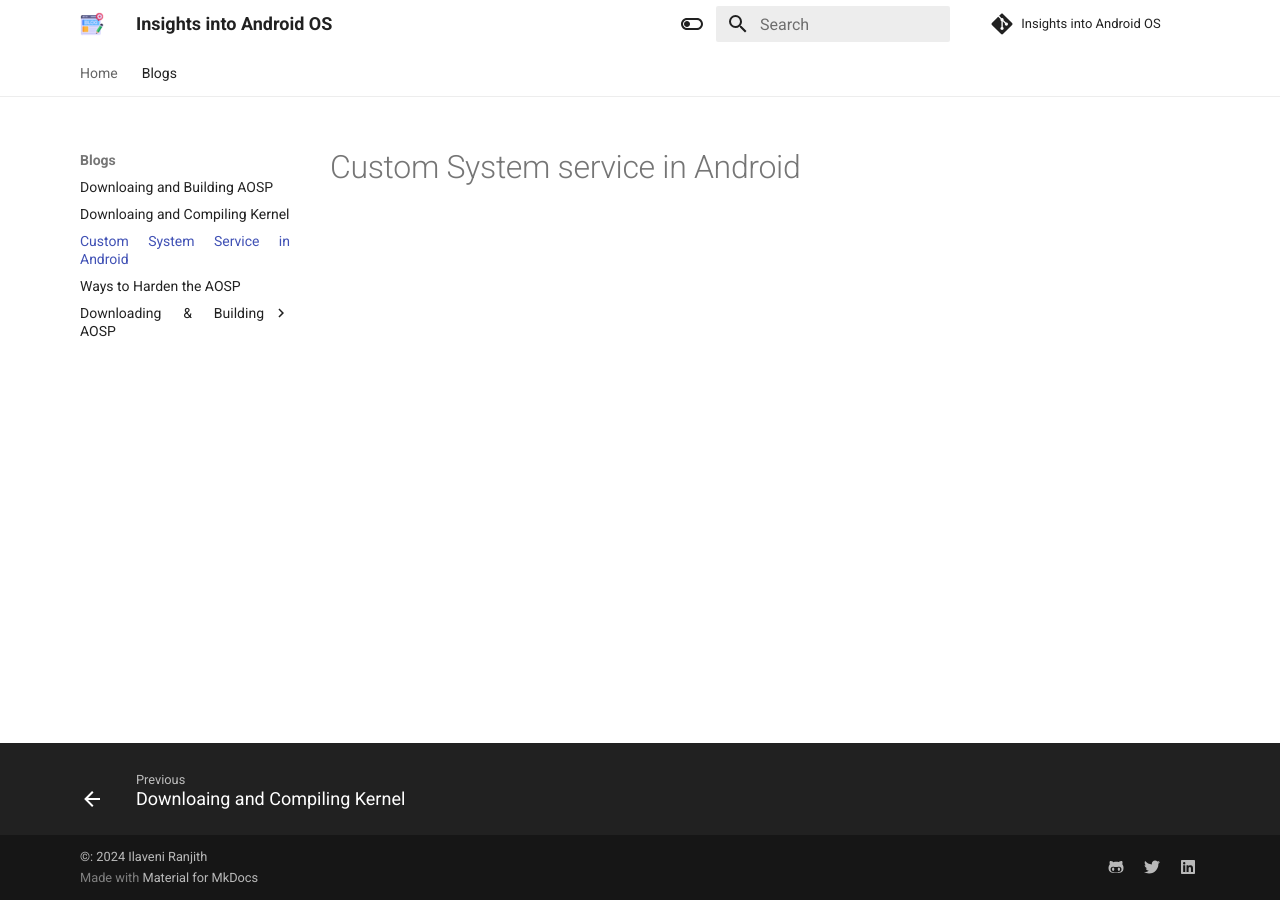
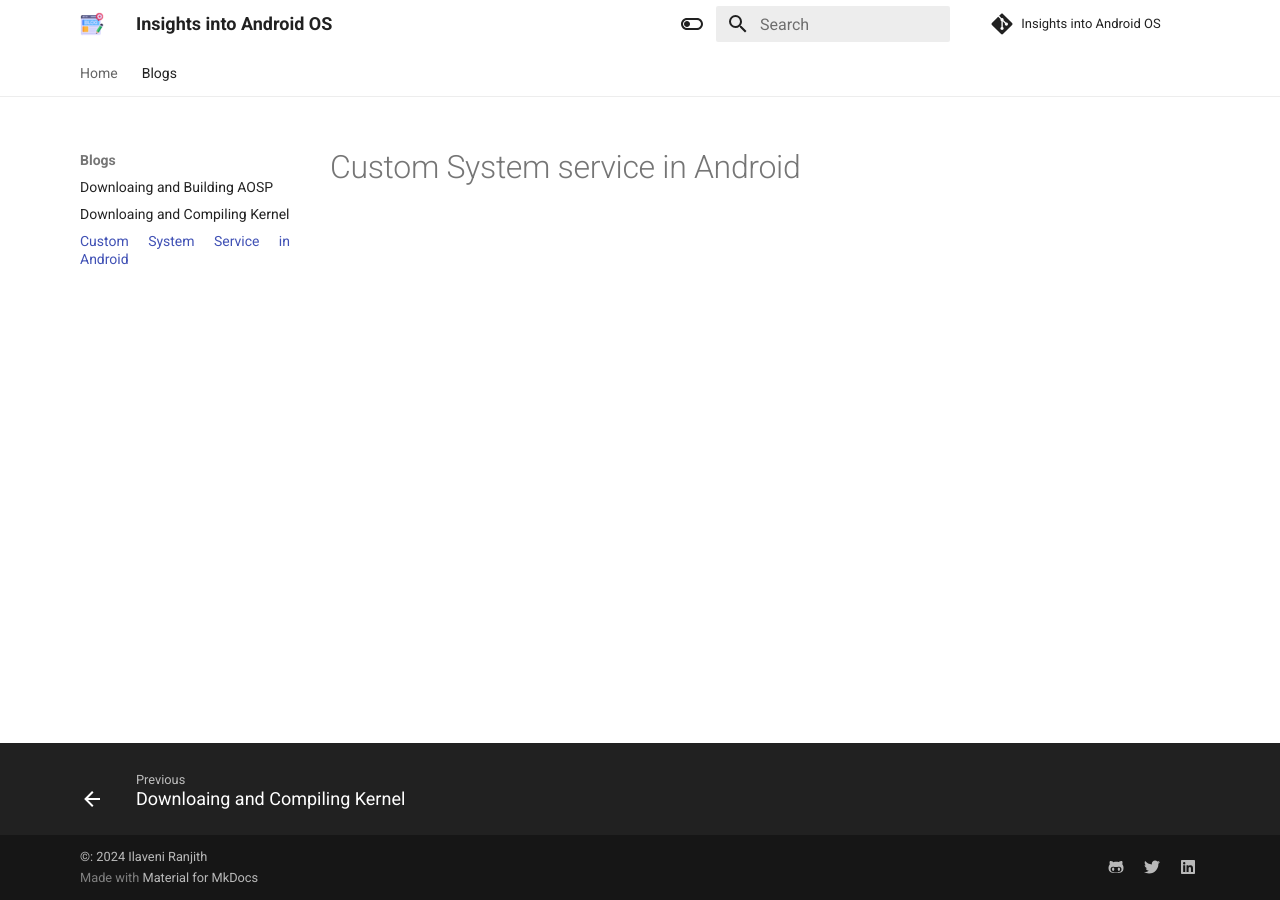
Before and after one commit to IlaveniRanjith/Insights-into-Android-OS, an MkDocs documentation site: the page built from docs/system_service/create_system_service.md, in a window 1280 px wide. Built offline with MkDocs 1.6.1 and Material for MkDocs 9.7.7, drawn with Linux system fonts in a browser that asks for light colours; comment, search, counter and statistics services are not loaded; part of the change alters nothing that is shown.

Commit message:
Updated mkdocs.yml

```diff
--- a/mkdocs.yml
+++ b/mkdocs.yml
@@ -10,11 +10,7 @@ nav:
           - Downloaing and Building AOSP: downloading_and_building/downloading_and_building_aosp.md
           - Downloaing and Compiling Kernel: downloading_and_building/downloading_and_compiling_kernel.md
           - Custom System Service in Android: system_service/create_system_service.md
-          - Ways to Harden the AOSP: hardening/hardening-steps-overview.md
-          - Downloading & Building AOSP:
-                    - Prerequisites: hardening/1-establishing-environment/1-requirements-aosp.md
-                    - Introduction: hardening/1-establishing-environment/2-setting-up-environment.md
-                    - Selecting AOSP & Kernel Branch: hardening/1-establishing-environment/3-selecting-aosp-and-kernel-branch.md
+
 
 
 theme:
```
